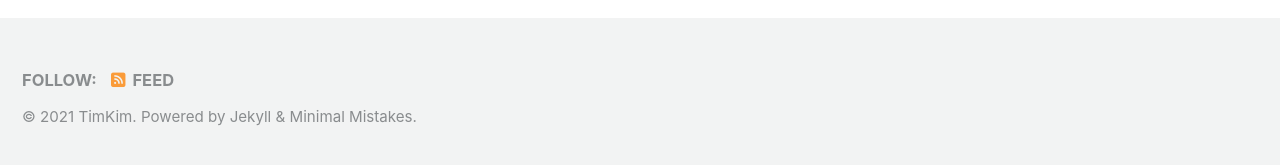
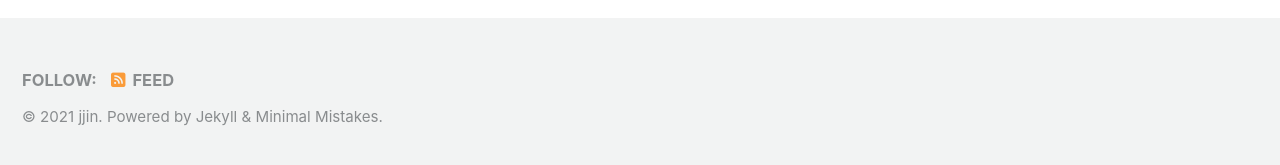
Before and after one commit to Youngjin-KimY/blog, a Jekyll site: the page built from index.html, in a window 1280 px wide and 900 px high, scrolled down 344 px. Shown: the part 727-892 px from the top of the window. Built offline with Jekyll 4.4.1, drawn with Linux system fonts in a browser that asks for light colours; cached includes are drawn as plain includes; nearby versions of some CDN libraries; the list of posts is cut into pages by our own code.

Commit message:
change intro and name

```diff
--- a/_config.yml
+++ b/_config.yml
@@ -19,8 +19,8 @@
 title                    : "Tech & Life"
 title_separator          : "-"
 subtitle                 : # site tagline that appears below site title in masthead
-name                     : "TimKim"
-description              : "Junior software engineer who likes to write and code"
+name                     : "jjin"
+description              : "software engineer who likes to write and code"
 url                      : "https://youngjin-kimy.github.io/" # the base hostname & protocol for your site e.g. "https://mmistakes.github.io"
 baseurl                  : # the subpath of your site, e.g. "/blog"
 repository               : # GitHub username/repo-name e.g. "mmistakes/minimal-mistakes"
```
